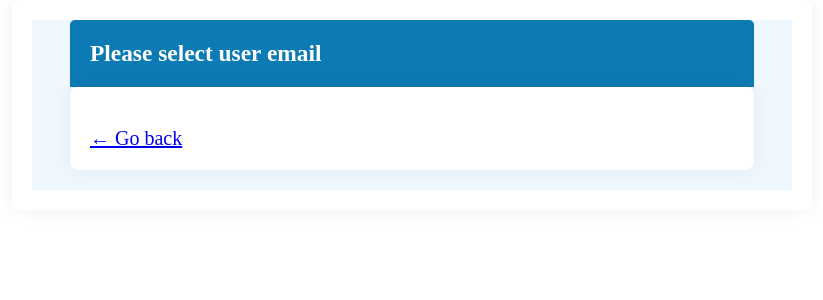
After one commit to earth25559/Swift-Dynamic-Test, a Django app: template Number_2/email_reply_sys/app/templates/email_sys/send_fail.html in a window 1280 px wide. The commit adds this page. Shown: the top 300 px of the page, without its empty margins (228-1051 px from the left). Run offline with Django 3.2, Linux system fonts and the light colour scheme; the template is opened without the code that fills it, so the values that code supplies are empty.

Commit message:
Second commit

```diff
--- a/Number_1/to_do/myapp/templates/todo/update_task.html
+++ b/Number_1/to_do/myapp/templates/todo/update_task.html
@@ -8,7 +8,7 @@
 
 <!-- <link rel="stylesheet" href="https://cdnjs.cloudflare.com/ajax/libs/jqueryui/1.12.1/jquery-ui.structure.min.css" integrity="sha256-rxais37anKUnpL5QzSYte+JnIsmkGmLG+ZhKSkZkwVM=" crossorigin="anonymous" /> -->
 <div class="header-bar">
-    <h1 style="color: #fafafa;">Add Task</h1>
+    <h1 style="color: #fafafa;">{{name}}</h1>
     <a style ="color: #fafafa;" href="{% url 'home' %}">&#8592; Back</a>
 </div>
 
--- a/Number_2/email_reply_sys/app/models.py
+++ b/Number_2/email_reply_sys/app/models.py
@@ -5,7 +5,7 @@ from django.forms import widgets
 
 
 class Customer(models.Model):
-    email = models.CharField(max_length=200)
+    email = models.EmailField(max_length=200)
     name = models.CharField(max_length=200)
 
     def __str__(self):
--- a/Number_2/email_reply_sys/app/templates/email_sys/email.html
+++ b/Number_2/email_reply_sys/app/templates/email_sys/email.html
@@ -43,11 +43,11 @@
             <input type="text" id="subject" name="subject">
           </div>
 
+          <button type="button" onclick="location.href=`{% url 'pre_fill' %}`" id = "add-link2">Autofill Message</button>
         <div class="form-group">
           <label for="message">Message Body</label>
           <textarea name="message" id="message" cols="30" rows="10">{{template}}</textarea>
         </div>
-        <button type="button" id = "add-link2"><a href="{% url 'pre_fill' %}">Fill Message</a></button>
         <button type="submit" id = "add-link2">Submit</button>
       </form>
     </div>
--- /dev/null
+++ b/Number_2/email_reply_sys/app/templates/email_sys/send_fail.html
@@ -0,0 +1,18 @@
+{% extends 'email_sys/main.html'%}
+{%block content%}
+<section>
+    <div class="container2">
+        <h3>Please select user email</h3>
+
+</div>
+<div class="container">
+    <div class="form-group">
+        {% csrf_token %}
+        <a href="{% url 'home' %}">&#8592; Go back</a>
+
+</div>
+</div>
+
+
+</section>
+{%endblock content %}
--- a/Number_2/email_reply_sys/app/urls.py
+++ b/Number_2/email_reply_sys/app/urls.py
@@ -9,4 +9,5 @@ urlpatterns = [
     path('view-user/', views.view_user, name='view_user'),
     path('delete-user/<str:pk>/', views.delete_user, name='delete_user'),
     path('pre-fill', views.pre_fill, name='pre_fill'),
+    path('fail/', views.send_fail, name='fail'),
 ]
--- a/Number_2/email_reply_sys/email_reply_sys/settings.py
+++ b/Number_2/email_reply_sys/email_reply_sys/settings.py
@@ -120,6 +120,12 @@ USE_TZ = True
 
 STATIC_URL = '/static/'
 
+EMAIL_BACKEND = 'django.core.mail.backends.smtp.EmailBackend'
+EMAIL_HOST = 'smtp.gmail.com'
+EMAIL_PORT = 587
+EMAIL_USE_TLS = True
+EMAIL_HOST_USER = 'testemailreply123@gmail.com'
+EMAIL_HOST_PASSWORD = 'Earth123!'
 # Default primary key field type
 # https://docs.djangoproject.com/en/3.2/ref/settings/#default-auto-field
 
```
Also changed, not shown: Number_1/to_do/myapp/templatetags/message_tags.py (+0 -8 lines), Number_2/email_reply_sys/app/views.py (+10 -10 lines), Number_1/to_do/db.sqlite3, Number_2/email_reply_sys/db.sqlite3.
